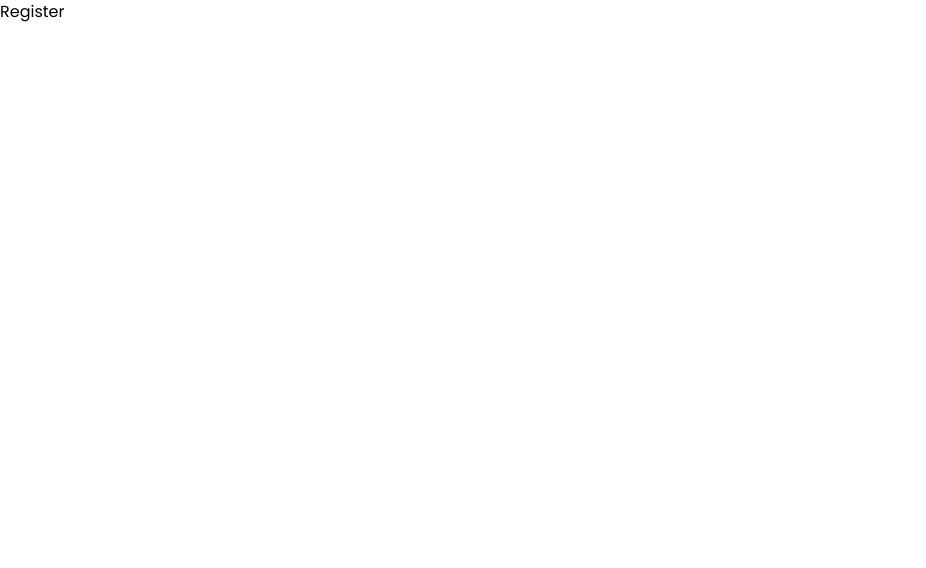
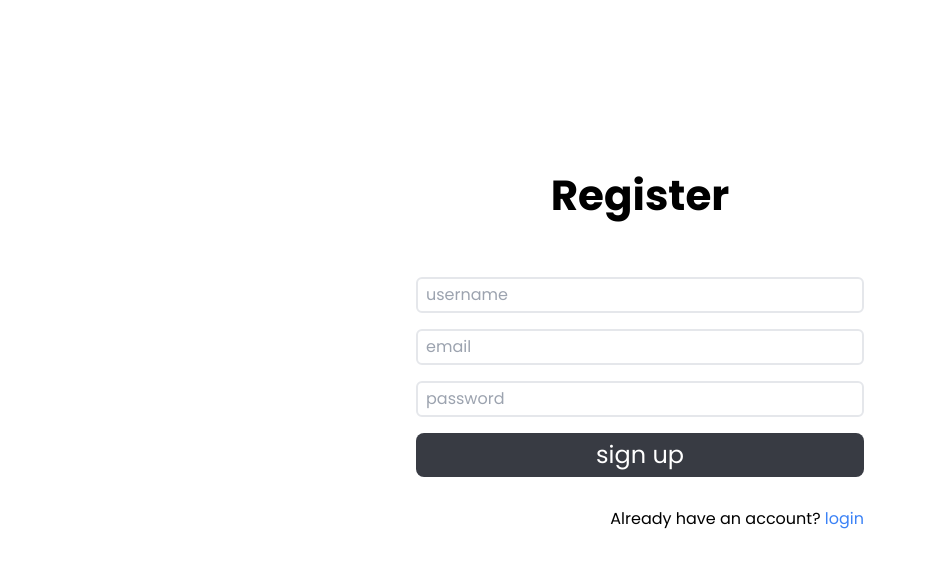
Before and after one commit to Shivgitcode/blogs, a React (Vite) app: page /register in a window 1280 px wide. Shown: the top 568 px of the page, without its empty margins (0-926 px from the left). Built offline with nearby package versions, Linux system fonts and the light colour scheme.

Commit message:
almost done

```diff
--- a/package.json
+++ b/package.json
@@ -10,6 +10,7 @@
     "preview": "vite preview"
   },
   "dependencies": {
+    "express-fileupload": "^1.5.0",
     "react": "^18.2.0",
     "react-dom": "^18.2.0",
     "react-router-dom": "^6.22.3"
--- a/src/App.tsx
+++ b/src/App.tsx
@@ -3,6 +3,7 @@ import Blog from "./pages/Blog";
 import Login from "./pages/Login";
 import Register from "./pages/Register";
 import CreateBlog from "./pages/CreateBlog";
+import OneBlog from "./pages/OneBlog";
 
 function App() {
   return (
@@ -12,6 +13,7 @@ function App() {
         <Route path="/login" element={<Login></Login>}></Route>
         <Route path="/register" element={<Register></Register>}></Route>
         <Route path="/new" element={<CreateBlog></CreateBlog>}></Route>
+        <Route path="/blog/:id" element={<OneBlog></OneBlog>}></Route>
       </Routes>
     </div>
   );
--- a/src/components/Blogs.tsx
+++ b/src/components/Blogs.tsx
@@ -10,7 +10,7 @@ export default function Blogs() {
               <img src={el.img} alt="not found" className="w-full" />
             </div>
             <div>
-              <div>
+              <div className=" mt-2 font-bold text-[20px]">
                 <h3>{el.title}</h3>
               </div>
               <div className="hidden">
--- a/src/pages/Login.tsx
+++ b/src/pages/Login.tsx
@@ -1,3 +1,43 @@
+import { Link } from "react-router-dom";
+
 export default function Login() {
-  return <div>Login</div>;
+  return (
+    <div className="w-screen  flex flex-col items-center justify-center">
+      <div className="flex flex-col items-center justify-center w-[35%] py-[4rem] mx-auto mt-[100px]">
+        <h1 className="text-[42px] font-bold">Login</h1>
+        <form
+          action=""
+          className="flex flex-col pt-[50px] pb-[30px] gap-4 w-full"
+        >
+          <div className="flex flex-col w-full">
+            <input
+              type="text"
+              name="username"
+              id="username"
+              placeholder="username"
+              className="border-2 rounded-md px-2 py-1"
+            />
+          </div>
+          <div className="flex flex-col w-full">
+            <input
+              type="password"
+              name="password"
+              id="password"
+              placeholder="password"
+              className="border-2  rounded-md px-2 py-1 flex-1"
+            />
+          </div>
+          <button className="w-full bg-[#383B43] text-white text-[1.5rem] py-1 rounded-lg">
+            Login
+          </button>
+        </form>
+        <p className="w-full text-end">
+          Don't have an account?{" "}
+          <Link to="/register" className="text-blue-500">
+            Register
+          </Link>
+        </p>
+      </div>
+    </div>
+  );
 }
--- /dev/null
+++ b/src/pages/OneBlog.tsx
@@ -0,0 +1,6 @@
+import { useParams } from "react-router-dom";
+
+export default function OneBlog() {
+  const { id } = useParams();
+  return <div>One {id}</div>;
+}
--- a/src/pages/Register.tsx
+++ b/src/pages/Register.tsx
@@ -1,3 +1,52 @@
-export default function Register() {
-  return <div>Register</div>;
+import { Link } from "react-router-dom";
+
+export default function Login() {
+  return (
+    <div className="w-screen  flex flex-col items-center justify-center">
+      <div className="flex flex-col items-center justify-center w-[35%] py-[4rem] mx-auto mt-[100px]">
+        <h1 className="text-[42px] font-bold">Register</h1>
+        <form
+          action=""
+          className="flex flex-col pt-[50px] pb-[30px] gap-4 w-full"
+        >
+          <div className="flex flex-col w-full">
+            <input
+              type="text"
+              name="username"
+              id="username"
+              placeholder="username"
+              className="border-2 rounded-md px-2 py-1"
+            />
+          </div>
+          <div className="flex flex-col w-full">
+            <input
+              type="text"
+              name="email"
+              id="username"
+              placeholder="email"
+              className="border-2 rounded-md px-2 py-1"
+            />
+          </div>
+          <div className="flex flex-col w-full">
+            <input
+              type="password"
+              name="password"
+              id="password"
+              placeholder="password"
+              className="border-2  rounded-md px-2 py-1 flex-1"
+            />
+          </div>
+          <button className="w-full bg-[#383B43] text-white text-[1.5rem] py-1 rounded-lg">
+            sign up
+          </button>
+        </form>
+        <p className="w-full text-end">
+          Already have an account?{" "}
+          <Link to="/login" className="text-blue-500">
+            login
+          </Link>
+        </p>
+      </div>
+    </div>
+  );
 }
```
Also changed, not shown: 1 other file (tests, documents, lock files or other folders).
